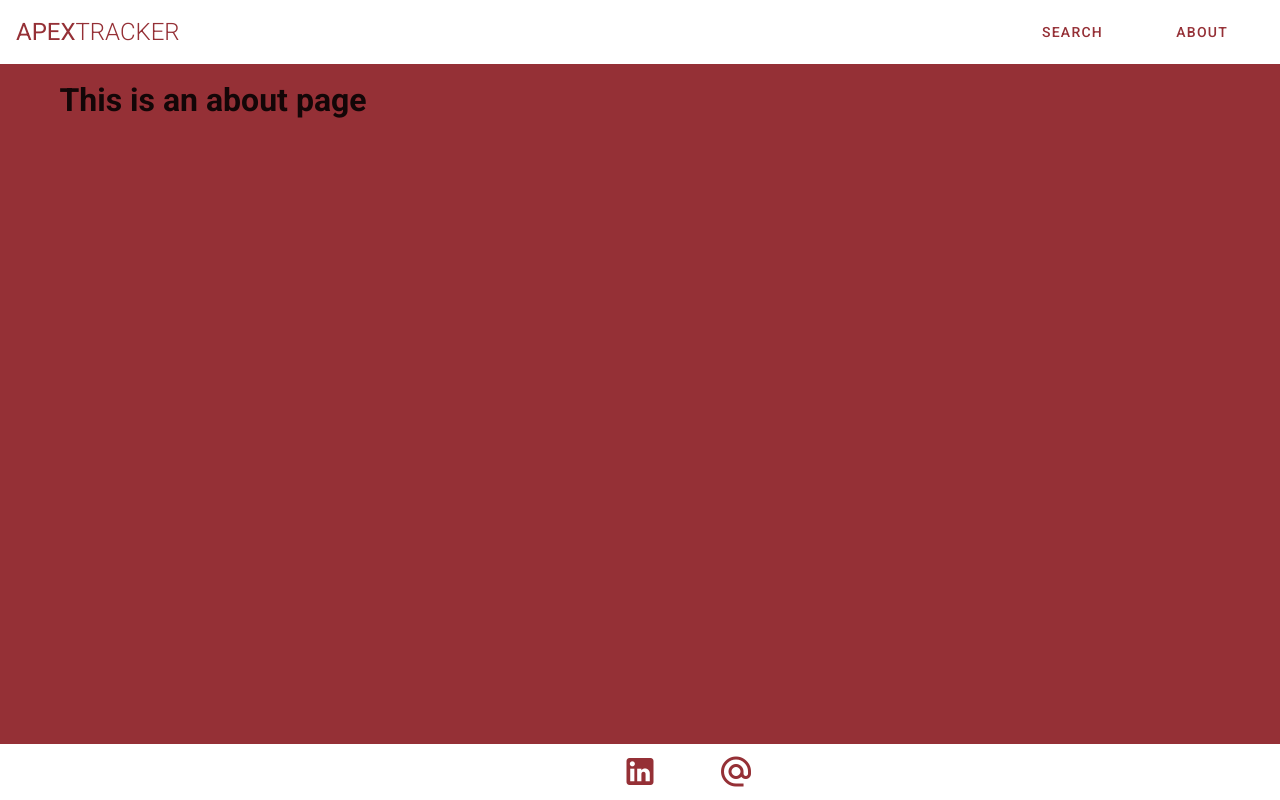
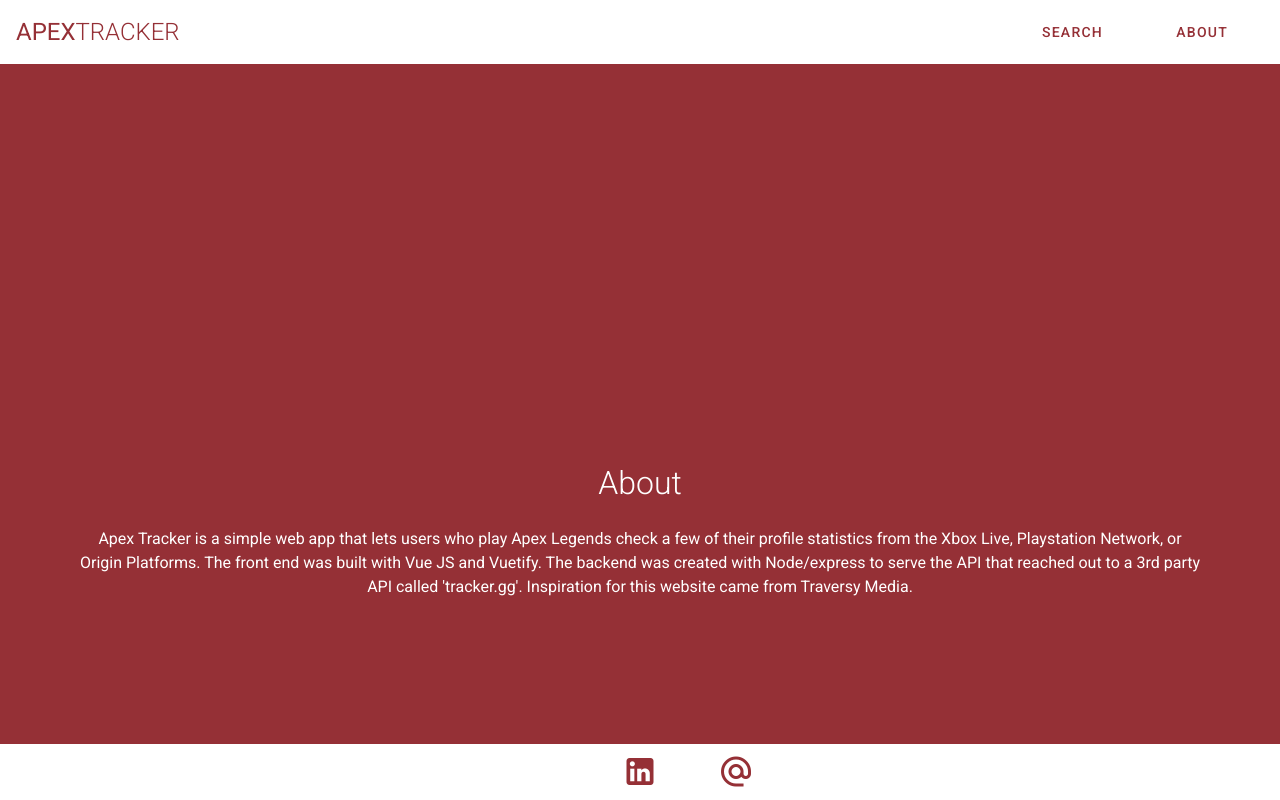
Before and after one commit to ClaytonMatulich/apex-tracker, a Vue app in the folder client/: page /about in a window 1280 px wide. Built offline with nearby package versions, Linux system fonts and the light colour scheme.

Commit message:
Created about page, made the apex tracker logo a clickable link

```diff
--- a/client/src/App.vue
+++ b/client/src/App.vue
@@ -3,7 +3,7 @@
     <app-navbar></app-navbar>
 
     <v-content class="apex">
-      <v-container>
+      <v-container fill-height>
         <router-view></router-view>
       </v-container>
     </v-content>
--- a/client/src/components/Navbar.vue
+++ b/client/src/components/Navbar.vue
@@ -1,8 +1,10 @@
 <template>
   <v-app-bar flat app color="white">
     <v-toolbar-title class="headline text-uppercase apex-text">
-      <span>Apex</span>
-      <span class="font-weight-light">Tracker</span>
+      <router-link to="/">
+        <span class="apex-text">Apex</span>
+        <span class="font-weight-light apex-text">Tracker</span>
+      </router-link>
     </v-toolbar-title>
     <v-spacer></v-spacer>
 
--- a/client/src/views/About.vue
+++ b/client/src/views/About.vue
@@ -1,5 +1,23 @@
 <template>
-  <div class="about">
-    <h1>This is an about page</h1>
-  </div>
+  <v-layout wrap class="text-center" align-center justify-space-between>
+    <v-flex xs12>
+      <v-img contain max-height="250" src="../assets/apex-icon.png"></v-img>
+      <h1 class="font-weight-light white--text mb-5">About</h1>
+      <div class="white--text mx-5">{{aboutText}}</div>
+    </v-flex>
+  </v-layout>
 </template>
+
+<script>
+  export default {
+    data() {
+      return {
+        aboutText:
+          "Apex Tracker is a simple web app that lets users who play Apex Legends check a few of their profile statistics from the Xbox Live, Playstation Network, or Origin Platforms. The front end was built with Vue JS and Vuetify. The backend was created with Node/express to serve the API that reached out to a 3rd party API called 'tracker.gg'. Inspiration for this website came from Traversy Media."
+      };
+    }
+  };
+</script>
+
+<style>
+</style>
```
Also changed, not shown: client/src/assets/apex-icon.png (added).
